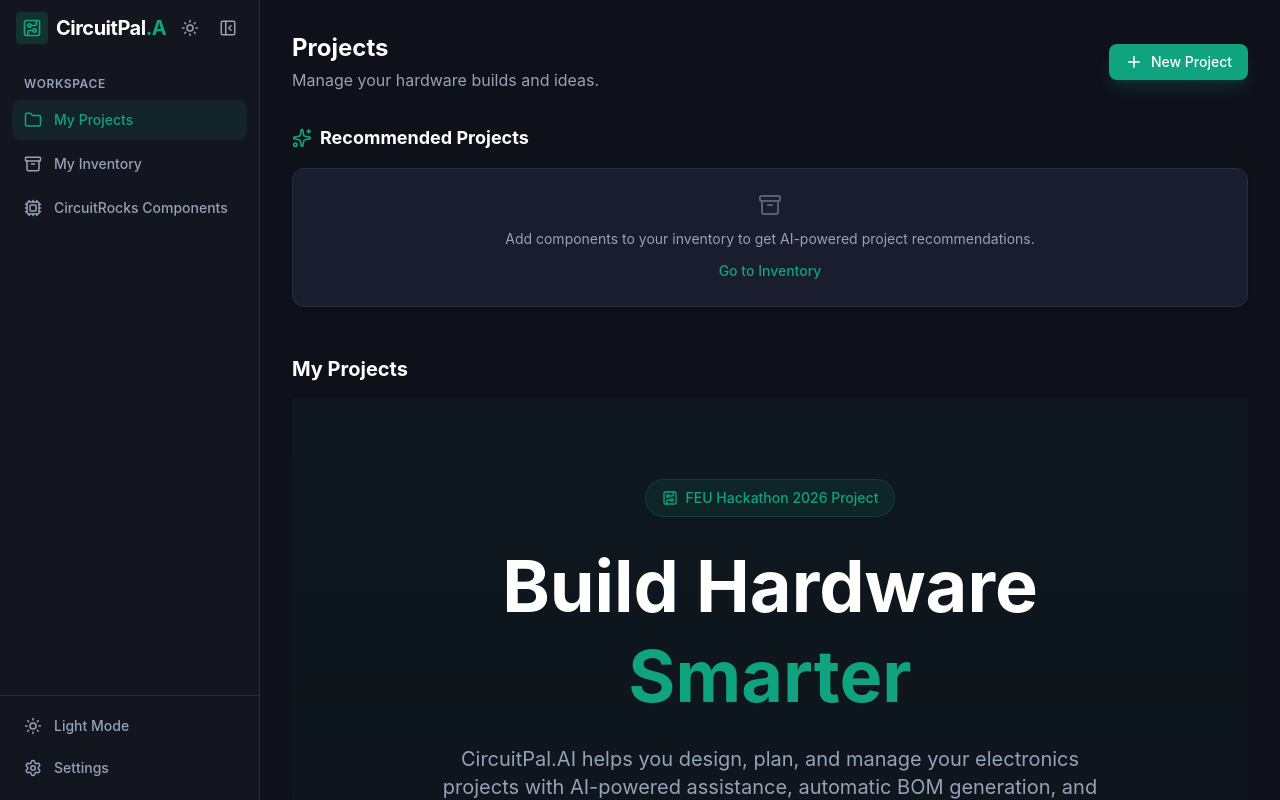
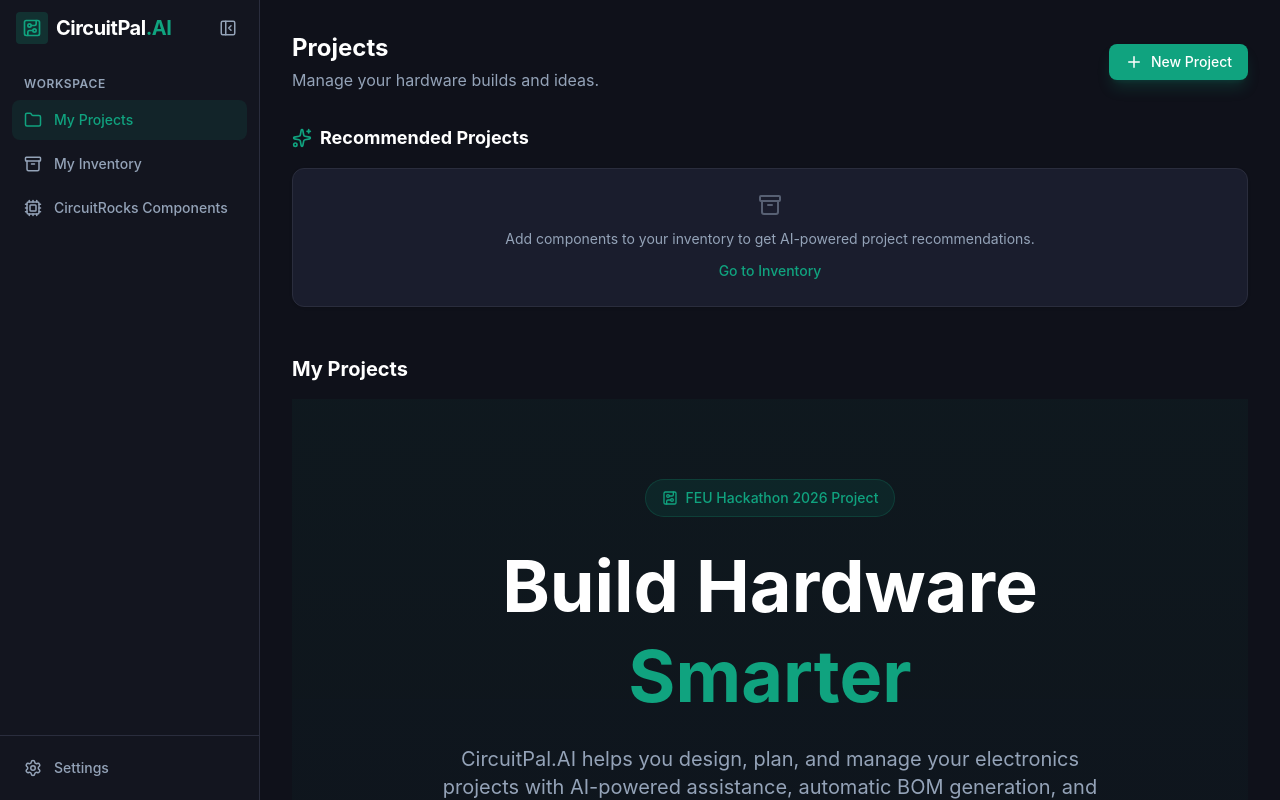
Before and after one commit to sillyCodeValley1/FEU-HACKATHON-2026, a React (Vite) app in the folder frontend/: page /app in a window 1280 px wide. Built offline with nearby package versions, Linux system fonts and the light colour scheme.

Commit message:
fixed UI redundancy

```diff
--- a/frontend/src/pages/Landing.tsx
+++ b/frontend/src/pages/Landing.tsx
@@ -1,24 +1,8 @@
-import React, { useEffect, useRef, useState } from 'react';
+import React, { useEffect, useRef } from 'react';
 import { Link } from 'react-router-dom';
-import { CircuitBoard, Zap, Cpu, ShoppingCart, List, ArrowRight, Activity, ShieldCheck, CheckCircle2, Bot, Archive, Sparkles, Sun, Moon } from 'lucide-react';
+import { CircuitBoard, Zap, Cpu, ShoppingCart, List, ArrowRight, Activity, ShieldCheck, CheckCircle2, Bot, Archive, Sparkles } from 'lucide-react';
 
 export default function Landing() {
-  // Theme state
-  const [isDarkMode, setIsDarkMode] = useState<boolean>(() => {
-    const saved = localStorage.getItem('theme');
-    return saved ? saved === 'dark' : true;
-  });
-
-  // Apply theme
-  useEffect(() => {
-    if (isDarkMode) {
-      document.documentElement.classList.remove('light-mode');
-      localStorage.setItem('theme', 'dark');
-    } else {
-      document.documentElement.classList.add('light-mode');
-      localStorage.setItem('theme', 'light');
-    }
-  }, [isDarkMode]);
 
   const handleScroll = (e: React.MouseEvent<HTMLAnchorElement, MouseEvent>) => {
     e.preventDefault();
@@ -69,21 +53,8 @@ export default function Landing() {
           </h1>
         </div>
         <div className="flex gap-4 items-center">
-          <button
-            onClick={() => setIsDarkMode(!isDarkMode)}
-            className="text-text-muted hover:text-white p-2 rounded-lg transition-colors hover:bg-white/5"
-            title={isDarkMode ? "Switch to Light Mode" : "Switch to Dark Mode"}
-          >
-            {isDarkMode ? <Sun size={18} /> : <Moon size={18} />}
-          </button>
           <a href="#features" onClick={handleScroll} className="text-sm font-medium text-text-muted hover:text-white transition-colors hidden md:block">Features</a>
           <a href="#circuitrocks" onClick={handleScroll} className="text-sm font-medium text-text-muted hover:text-white transition-colors hidden md:block">Integration</a>
-          <button
-            onClick={() => setIsDarkMode(!isDarkMode)}
-            className="text-text-muted hover:text-white transition-colors p-2 rounded-lg hover:bg-white/10"
-          >
-            {isDarkMode ? <Sun size={20} /> : <Moon size={20} />}
-          </button>
           <Link
             to="/app"
             className="bg-primary hover:bg-primary-dark text-white px-5 py-2.5 rounded-lg text-sm font-medium transition-colors shadow-lg shadow-primary/20"
--- a/frontend/src/pages/MainApp.tsx
+++ b/frontend/src/pages/MainApp.tsx
@@ -1,5 +1,5 @@
 import React, { useState, useMemo, useEffect } from 'react';
-import { Bot, CircuitBoard, ShoppingCart, List, Zap, Cpu, Settings, MessageSquare, Send, Activity, Info, Folder, Archive, Plus, ArrowLeft, Trash2, Box, PanelLeftClose, PanelLeft, ExternalLink, Sparkles, RefreshCw, Sun, Moon } from 'lucide-react';
+import { Bot, CircuitBoard, ShoppingCart, List, Zap, Cpu, Settings, MessageSquare, Send, Activity, Info, Folder, Archive, Plus, ArrowLeft, Trash2, Box, PanelLeftClose, PanelLeft, ExternalLink, Sparkles, RefreshCw } from 'lucide-react';
 import { cn } from '../utils/cn';
 import { API_BASE_URL } from '../config';
 import type { Message, Project, InventoryItem, ProjectRecommendation } from '../types';
@@ -437,13 +437,6 @@ export default function MainApp() {
           </div>
           <div className="flex items-center gap-2">
             <button
-              onClick={() => setIsDarkMode(!isDarkMode)}
-              className="text-text-muted hover:text-white p-1.5 rounded-lg transition-colors hover:bg-white/10 shrink-0"
-              title={isDarkMode ? "Switch to Light Mode" : "Switch to Dark Mode"}
-            >
-              {isDarkMode ? <Sun size={18} /> : <Moon size={18} />}
-            </button>
-            <button
               onClick={() => setSidebarOpen(!sidebarOpen)}
               className={cn("text-text-muted hover:text-white p-1.5 rounded-lg transition-colors hover:bg-white/10 shrink-0", !sidebarOpen && "absolute right-4")}
             >
@@ -522,18 +515,6 @@ export default function MainApp() {
         </nav>
 
         <div className="p-3 border-t border-border-dark w-full space-y-1">
-          <button
-            onClick={() => setIsDarkMode(!isDarkMode)}
-            className={cn(
-              "w-full flex items-center gap-3 px-3 py-2 rounded-lg text-sm font-medium text-text-muted hover:text-white hover:bg-white/10 transition-colors",
-              !sidebarOpen && "justify-center"
-            )}
-          >
-            {isDarkMode ? <Sun size={18} /> : <Moon size={18} />}
-            {sidebarOpen && (
-              <span>{isDarkMode ? "Light Mode" : "Dark Mode"}</span>
-            )}
-          </button>
           <SidebarItem icon={<Settings size={18} />} label="Settings" collapsed={!sidebarOpen} />
         </div>
       </aside>
@@ -553,14 +534,6 @@ export default function MainApp() {
                   {currentProject.name}
                 </h2>
               </div>
-              <div className="flex items-center gap-4">
-                <button
-                  onClick={() => setIsDarkMode(!isDarkMode)}
-                  className="text-text-muted hover:text-white transition-colors p-2 rounded-lg hover:bg-white/5"
-                  title={isDarkMode ? "Switch to Light Mode" : "Switch to Dark Mode"}
-                >
-                  {isDarkMode ? <Sun size={18} /> : <Moon size={18} />}
-                </button>
               <div className="flex bg-bg-panel p-1 rounded-lg">
                 <button onClick={() => setProjectTab('chat')} className={cn("px-4 py-1.5 text-xs font-medium rounded-md transition-colors", projectTab === 'chat' ? "bg-bg-dark text-white shadow-sm" : "text-text-muted hover:text-white")}>
                   Copilot
@@ -568,7 +541,6 @@ export default function MainApp() {
                 <button onClick={() => setProjectTab('plan')} className={cn("px-4 py-1.5 text-xs font-medium rounded-md transition-colors", projectTab === 'plan' ? "bg-bg-dark text-white shadow-sm" : "text-text-muted hover:text-white")}>
                   Plan
                 </button>
-                </div>
               </div>
             </header>
 
```
Lines whose indentation alone changed are shown as unchanged.
